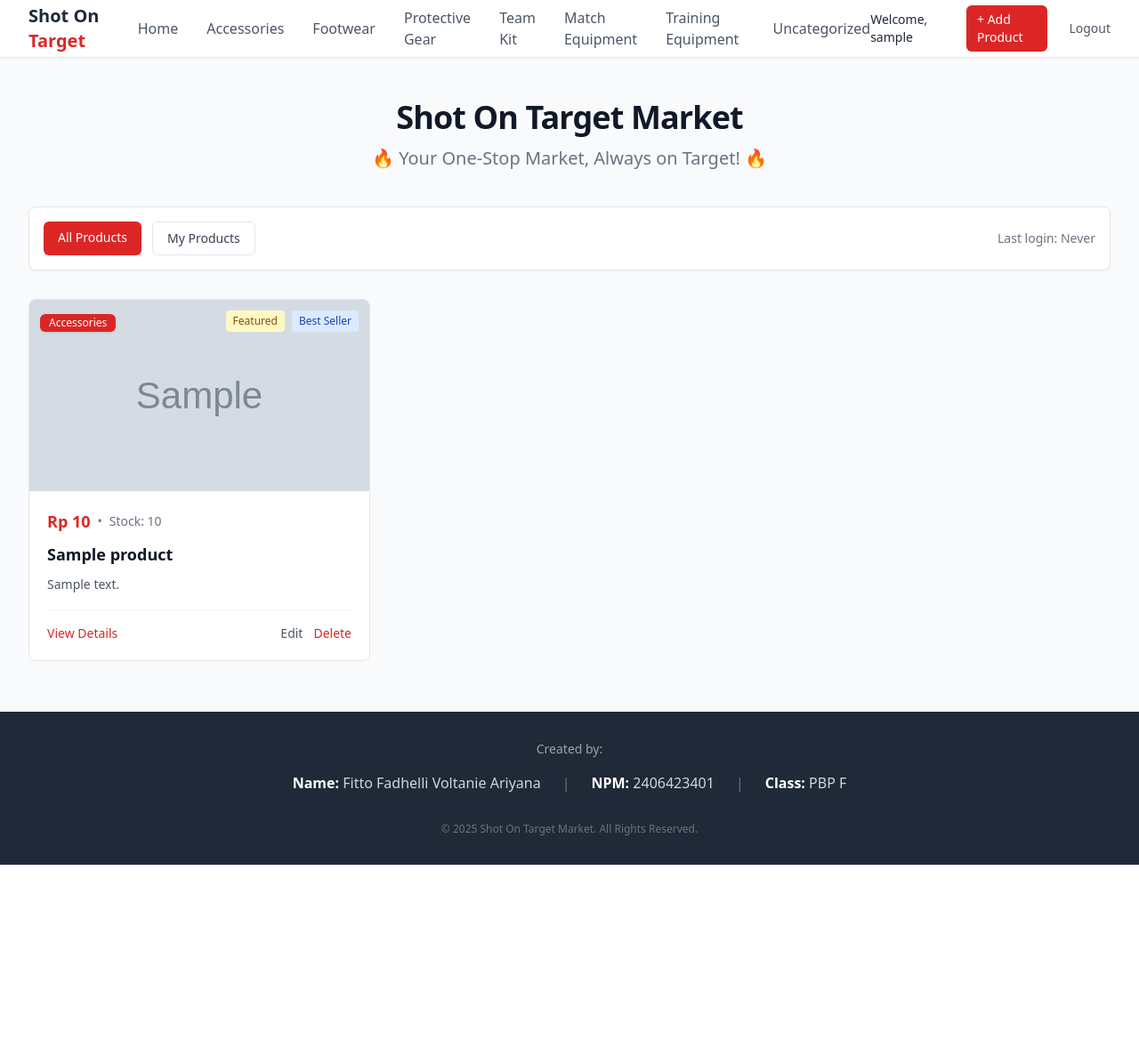
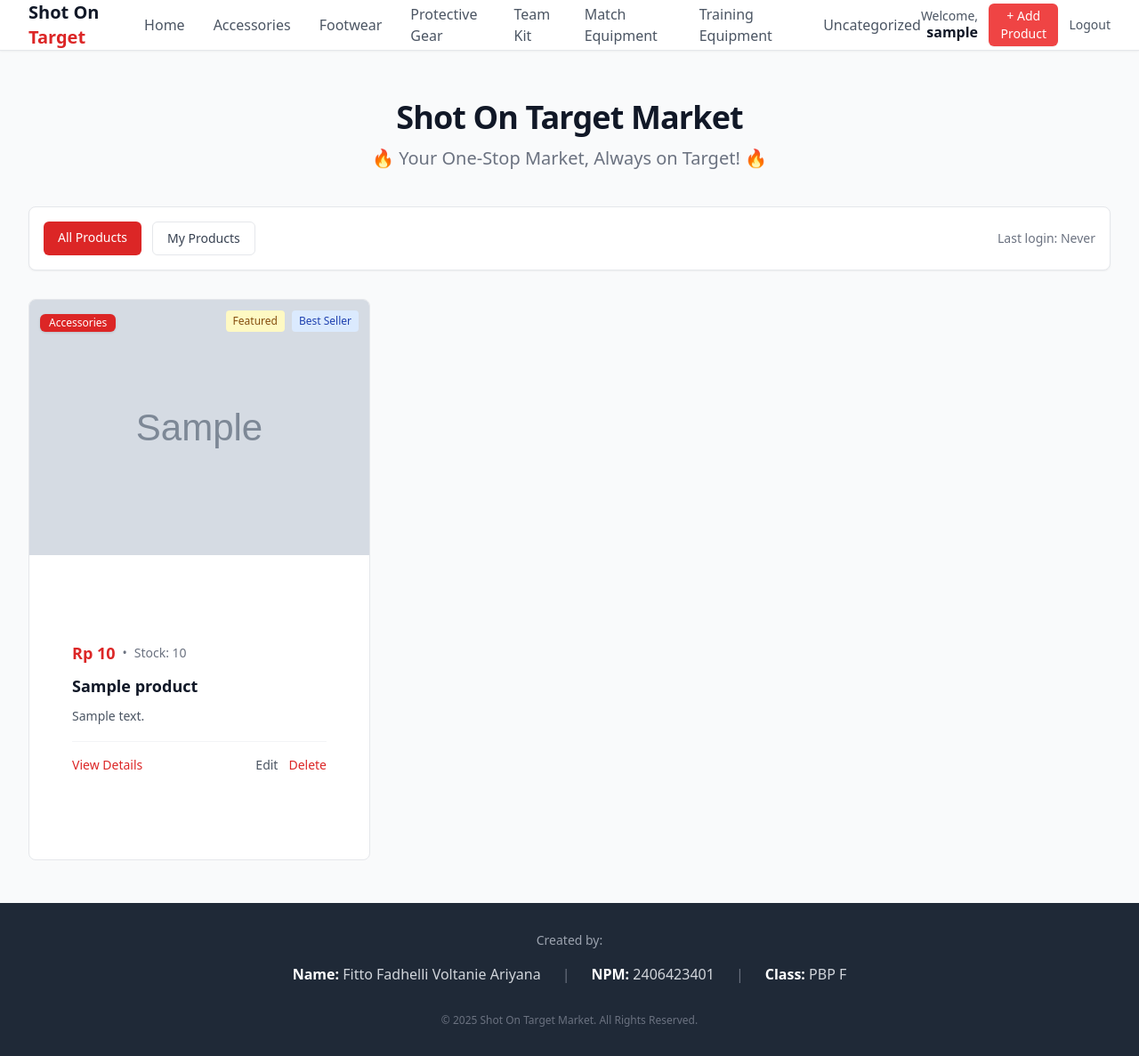
Before and after one commit to Kyloo0/ShotOnTarget-Market, a Django app: page / in a window 1280 px wide. Shown: the whole page at 89% size. Before the commit the page ends 972 px from the top, so only its background shows below. Run offline with Django 5.2, Linux system fonts and the light colour scheme; a user stored in the database is signed in; tables that the repository leaves empty hold one stand-in row (values such as "Sample post"); grey boxes marked "Sample" are stand-in pictures; some libraries are stand-ins or nearby versions.

Commit message:
designed the web

```diff
--- a/main/templates/card_product.html
+++ b/main/templates/card_product.html
@@ -1,7 +1,7 @@
 {% load static %}
 <article class="bg-white rounded-lg border border-gray-200 hover:shadow-xl transition-shadow duration-300 overflow-hidden">
 
-  <div class="aspect-[16/9] relative overflow-hidden bg-gray-100">
+  <div class="aspect-[16/12] relative overflow-hidden bg-gray-100">
     {% if product.thumbnail %}
       <img src="{{ product.thumbnail }}" alt="{{ product.name }}" class="w-full h-full object-cover">
     {% else %}
@@ -28,7 +28,7 @@
     </div>
   </div>
 
-  <div class="p-5">
+  <div class="px-12 py-24 flex-col flex-grow">
     <div class="flex items-center text-sm text-gray-500 mb-3">
       <span class="font-semibold text-lg text-red-600">Rp {{ product.price|floatformat:0 }}</span>
       <span class="mx-2">•</span>
--- a/main/templates/main.html
+++ b/main/templates/main.html
@@ -32,7 +32,9 @@
 
     {% if not product_list %}
       <div class="bg-white rounded-lg border border-dashed p-12 text-center">
-
+        <div class="w-32 h-32 mx-auto mb-4">
+          <img src="{% static 'image/no-product.png' %}" alt="No news available" class="w-full h-full object-contain">
+        </div>
         <h3 class="mt-4 text-lg font-medium text-gray-900">No Products Found</h3>
         <p class="mt-1 text-sm text-gray-500 mb-6">It looks a bit empty here. Be the first to add a product!</p>
         <a href="{% url 'main:create_product' %}" class="inline-flex items-center px-4 py-2 bg-red-600 text-white rounded-md hover:bg-red-700 transition-colors shadow-sm">
--- a/main/views.py
+++ b/main/views.py
@@ -13,18 +13,13 @@ from main.forms import ProductForm
 # Create your views here.
 @login_required(login_url='/login')
 def show_main_page(request):
-    # filter_type = request.GET.get("filter", "all")  # default 'all'
     category_filter = request.GET.get("category")
     user_filter = request.GET.get("filter")
 
-    # 2. Mulai dengan SEMUA produk sebagai dasar
     product_list = Product.objects.all()
 
-    # 3. Saring berdasarkan KATEGORI jika ada
     if category_filter:
         product_list = product_list.filter(category=category_filter)
-
-    # 4. Saring lagi berdasarkan USER jika filter 'my' aktif
     if user_filter == 'my':
         product_list = product_list.filter(user=request.user)
 
--- a/static/css/global.css
+++ b/static/css/global.css
@@ -49,3 +49,14 @@
     border-color: #D32F2F;
     box-shadow: 0 0 0 3px rgba(211, 47, 47, 0.25);
 }
+
+::-webkit-scrollbar {
+  height: 6px;
+}
+::-webkit-scrollbar-thumb {
+  background: #e53e3e;
+  border-radius: 4px;
+}
+::-webkit-scrollbar-thumb:hover {
+  background: #c53030;
+}
--- a/templates/navbar.html
+++ b/templates/navbar.html
@@ -1,13 +1,17 @@
-<nav class="fixed top-0 left-0 w-full bg-white border-b border-gray-200 shadow-sm z-50">
-    <div class="max-w-7xl mx-auto px-6 lg:px-8">
-      <div class="flex items-center justify-between h-16">
+<nav class="fixed top-0 left-0 w-full bg-white border-b border-gray-250 shadow-sm z-50">
+  <div class="max-w-8xl mx-auto px-6 lg:px-8">
+    <div class="flex items-center justify-between h-18">
 
+      <!-- Brand -->
       <div class="flex items-center">
-          <a href="/" class="text-xl font-bold text-gray-800 hover:text-gray-900">
+        <h1 class="text-xl font-semibold text-gray-900">
+          <a href="/" class="hover:text-gray-900">
             Shot On <span class="text-red-600">Target</span>
           </a>
+        </h1>
       </div>
 
+      <!-- Desktop Navigation -->
       <div class="hidden md:flex items-center space-x-8">
         <a href="/" class="text-gray-600 hover:text-red-600 font-medium transition-colors">Home</a>
         {% for key, value in categories %}
@@ -15,55 +19,89 @@
         {% endfor %}
       </div>
 
-        <div class="hidden md:flex items-center space-x-6">
+
+      <!-- Desktop User Info -->
+      <div class="hidden md:flex items-center space-x-3">
+
         {% if user.is_authenticated %}
-            <span class="text-sm font-medium text-gray-800">Welcome, {{ user.username }}</span>
-            <a href="{% url 'main:create_product' %}" class="bg-red-600 hover:bg-red-700 text-white px-3 py-1.5 rounded-md text-sm font-medium transition-colors">+ Add Product</a>
-            <a href="{% url 'main:logout' %}" class="text-gray-600 hover:text-red-600 text-sm font-medium transition-colors">Logout</a>
-          {% else %}
-            <a href="{% url 'main:login' %}" class="text-gray-600 hover:text-red-600 font-medium transition-colors">Login</a>
-            <a href="{% url 'main:register' %}" class="bg-red-600 hover:bg-red-700 text-white px-4 py-2 rounded-md font-medium transition-colors">Register</a>
-          {% endif %}
+          <!-- Welcome text -->
+          <div class="text-right">
+            <p class="text-sm text-gray-600">Welcome,</p>
+            <p class="text-base font-semibold text-gray-900 -mt-1">{{ user.username }}</p>
           </div>
 
+          <a href="{% url 'main:create_product' %}"
+            class="bg-red-500 hover:bg-red-200 text-white px-2 py-1 rounded-md text-sm font-small shadow-sm transition-all duration-200 text-center">
+            + Add Product
+          </a>
+
+          <!-- Logout Button -->
+          <a href="{% url 'main:logout' %}"
+            class="text-sm font-small text-gray-600 hover:text-red-500 transition-colors duration-200">
+            Logout
+          </a>
+
+        {% else %}
+          <!-- If not logged in -->
+          <a href="{% url 'main:login' %}"
+            class="text-sm font-medium text-gray-600 hover:text-red-600 transition-colors duration-200">
+            Login
+          </a>
+          <a href="{% url 'main:register' %}"
+            class="bg-red-600 hover:bg-red-700 text-white px-5 py-2.5 rounded-lg text-sm font-semibold shadow-sm transition-all duration-200 transform hover:scale-105">
+            Register
+          </a>
+        {% endif %}
+
+      </div>
+
+      <!-- Mobile Menu Button -->
       <div class="md:hidden flex items-center">
-          <button class="mobile-menu-button p-2 text-gray-600 hover:text-gray-900">
-            <svg class="w-6 h-6" fill="none" stroke="currentColor" viewBox="0 0 24 24" xmlns="http://www.w3.org/2000/svg"><path stroke-linecap="round" stroke-linejoin="round" stroke-width="2" d="M4 6h16M4 12h16m-7 6h7"></path></svg>
+        <button class="mobile-menu-button p-2 text-gray-600 hover:text-gray-900 transition-colors">
+          <span class="sr-only">Open menu</span>
+          <div class="w-6 h-6 flex flex-col justify-center items-center">
+            <span class="bg-current block transition-all duration-300 ease-out h-0.5 w-6 rounded-sm"></span>
+            <span class="bg-current block transition-all duration-300 ease-out h-0.5 w-6 rounded-sm my-0.5"></span>
+            <span class="bg-current block transition-all duration-300 ease-out h-0.5 w-6 rounded-sm"></span>
+          </div>
         </button>
       </div>
-
     </div>
   </div>
 
+  <!-- Mobile Menu -->
   <div class="mobile-menu hidden md:hidden bg-white border-t border-gray-200">
     <div class="px-6 py-4 space-y-4">
-        <div class="space-y-2">
-          <a href="/" class="block text-gray-600 hover:text-red-600 font-medium py-2 transition-colors">Home</a>
+
+      <!-- Mobile Navigation -->
+      <div class="space-y-1">
+        <a href="/" class="block text-gray-600 hover:text-red-600 font-medium py-3 transition-colors">Home</a>
         {% for key, value in categories %}
-          <a href="?category={{ key }}" class="block text-gray-600 hover:text-red-600 font-medium py-2 transition-colors">{{ value }}</a>
+          <a href="?category={{ key }}" class="block text-gray-600 hover:text-red-600 font-medium py-3 transition-colors">{{ value }}</a>
         {% endfor %}
       </div>
 
-        <div class="border-t border-gray-200 pt-4 space-y-3">
+      <!-- Mobile User Info -->
+      <div class="border-t border-gray-200 pt-4">
         {% if user.is_authenticated %}
-            <div class="mb-3">
-              <div class="font-medium text-gray-800">Welcome, {{ user.username }}</div>
+          <div class="mb-4">
+            <div class="font-medium text-gray-900">Welcome, {{ user.username }}</div>
           </div>
-            <a href="{% url 'main:create_product' %}" class="block w-full text-center bg-red-600 hover:bg-red-700 text-white font-medium py-2 px-4 rounded transition-colors">+ Add Product</a>
-            <a href="{% url 'main:logout' %}" class="block text-gray-600 hover:text-red-600 font-medium py-2 transition-colors">Logout</a>
+          <a href="{% url 'main:create_product' %}" class="block w-full text-center bg-red-600 hover:bg-red-700 text-white font-medium py-3 px-4 rounded transition-colors">+ Add Product</a>
+          <a href="{% url 'main:logout' %}" class="block text-gray-600 hover:text-red-600 font-medium py-3 transition-colors">Logout</a>
         {% else %}
-            <a href="{% url 'main:login' %}" class="block text-gray-600 hover:text-red-600 font-medium py-2 transition-colors">Login</a>
-            <a href="{% url 'main:register' %}" class="block w-full text-center bg-red-600 hover:bg-red-700 text-white font-medium py-2 px-4 rounded transition-colors">Register</a>
+          <div class="space-y-3">
+            <a href="{% url 'main:login' %}" class="block text-gray-600 hover:text-red-600 font-medium py-3 transition-colors">Login</a>
+            <a href="{% url 'main:register' %}" class="block w-full text-center bg-red-600 hover:bg-red-700 text-white font-medium py-3 px-4 rounded transition-colors">Register</a>
+          </div>
         {% endif %}
       </div>
     </div>
   </div>
 
   <script>
-        // JavaScript for mobile menu toggle
     const btn = document.querySelector("button.mobile-menu-button");
     const menu = document.querySelector(".mobile-menu");
-
     btn.addEventListener("click", () => {
       menu.classList.toggle("hidden");
     });
```
Also changed, not shown: static/image/no-product.png (added). Lines whose indentation alone changed are shown as unchanged.
